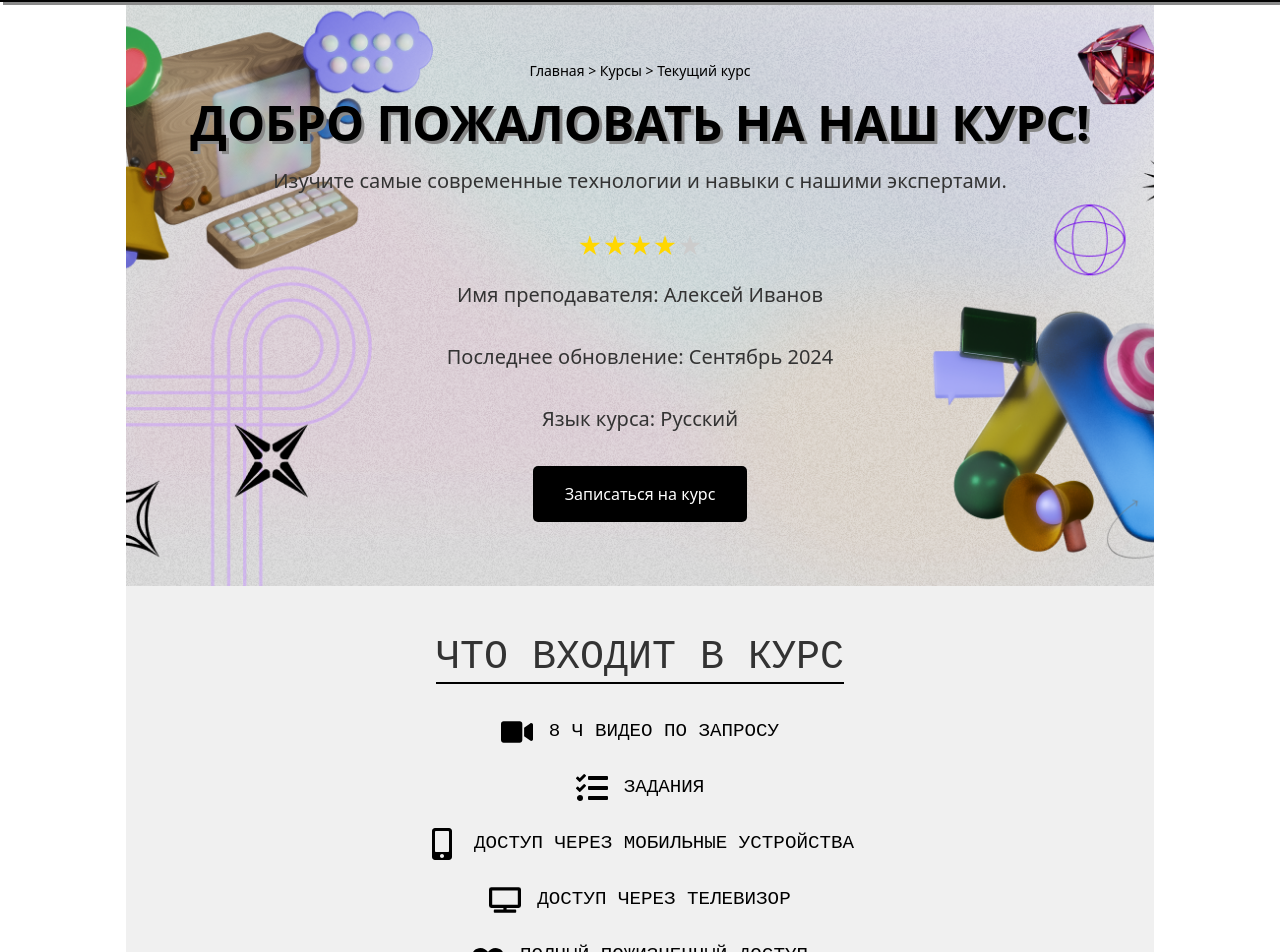
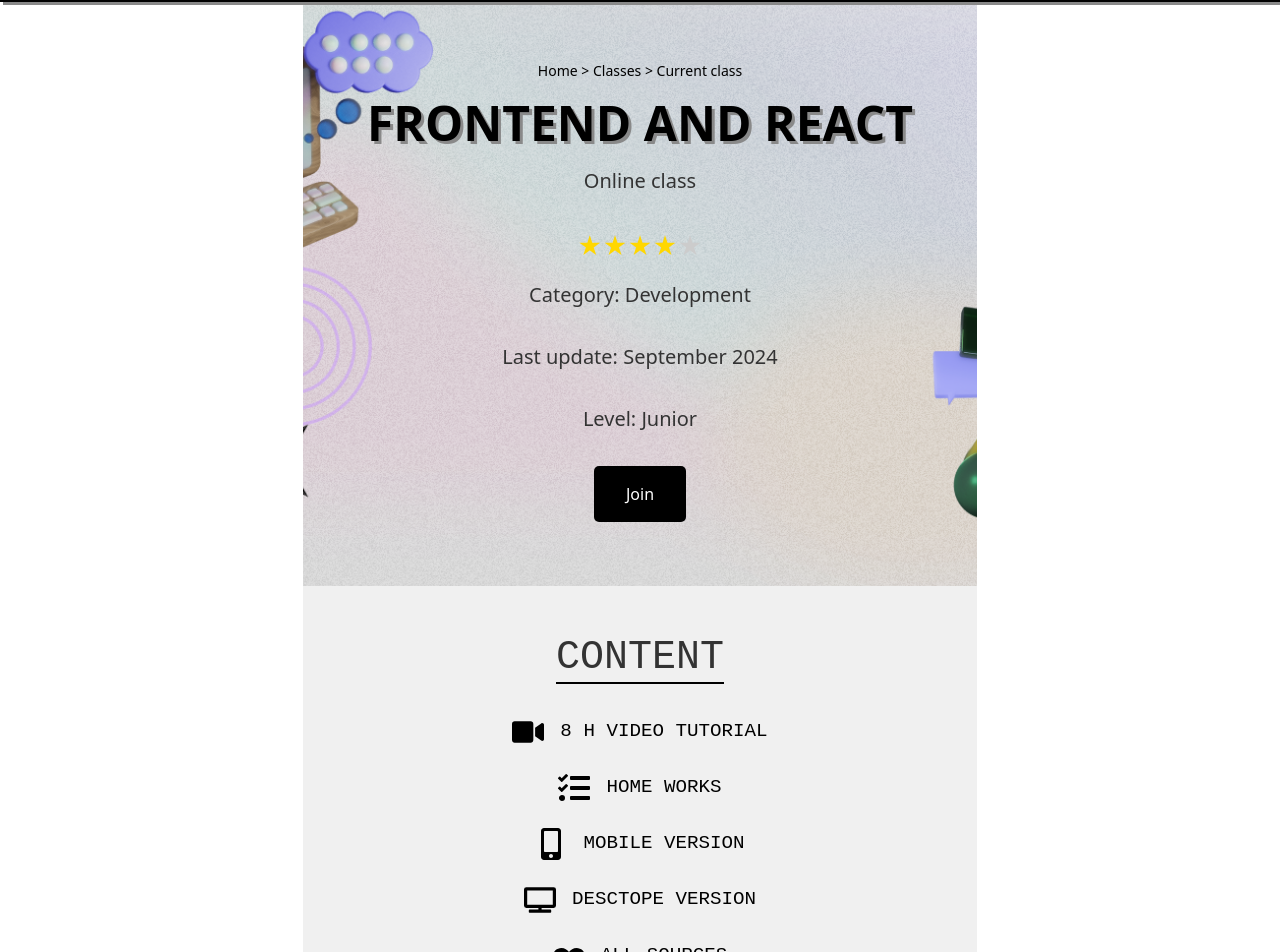
Before and after one commit to visualGravitySense/personal-creative-website, a React (Vite) app: page /courses/1 in a window 1280 px wide. Shown: the part 74-1026 px from the top of the page. Built offline with nearby package versions, Linux system fonts and the light colour scheme.

Commit message:
all courses page, courses search, course sorting

```diff
--- a/src/App.scss
+++ b/src/App.scss
@@ -36,9 +36,7 @@
       }
     }
 
-    .card {
-      padding: 2em;
-    }
+
 
     .read-the-docs {
       color: #888;
--- a/src/components/CourseCard.css
+++ b/src/components/CourseCard.css
@@ -1,5 +1,5 @@
 .course-card {
-    margin: 1rem;
+  /* margin: 1rem; */
   box-shadow: 0 4px 8px rgba(0, 0, 0, 0.1);
   border-radius: 8px;
 }
@@ -21,6 +21,7 @@
 
 .btn-course-details {
   margin-right: 0.5rem;
+  margin-bottom: 0.5rem;
 }
 
 .btn-add-to-cart {
--- a/src/components/CourseCard.jsx
+++ b/src/components/CourseCard.jsx
@@ -12,13 +12,13 @@
           {course.description}
         </Card.Text>
         <div className="course-price">
-          <strong>Price: {course.price} ₽</strong>
+          <strong>Price: {course.price} €</strong>
         </div>
         <Button variant="primary" href={`/courses/${course.id}`} className="btn-course-details">
-          Подробнее
+          Details
         </Button>
         <Button variant="secondary" className="btn-add-to-cart" onClick={() => handleAddToCart(course.id)}>
-          В корзину
+          To checkout
         </Button>
       </Card.Body>
     </Card>
--- a/src/components/CourseFilters.jsx
+++ b/src/components/CourseFilters.jsx
@@ -16,24 +16,24 @@
 
   return (
     <section className="course-filters">
-      <h3>Фильтры поиска курсов</h3>
+      <h3>Courses search</h3>
       <Form>
         <Row>
           {/* Фильтр по категориям */}
           <Col md={3}>
             <Form.Group controlId="category">
-              <Form.Label>Категория</Form.Label>
+              <Form.Label>Category</Form.Label>
               <Form.Control
                 as="select"
                 value={category}
                 onChange={(e) => setCategory(e.target.value)}
               >
-                <option value="">Все категории</option>
-                <option value="design">Дизайн</option>
-                <option value="programming">Программирование</option>
-                <option value="business">Бизнес</option>
-                <option value="music">Музыка</option>
-                <option value="art">Искусство</option>
+                <option value="">All categories</option>
+                <option value="design">Design</option>
+                <option value="programming">Development</option>
+                <option value="business">Business</option>
+                <option value="music">Music</option>
+                <option value="art">Art</option>
               </Form.Control>
             </Form.Group>
           </Col>
@@ -41,15 +41,15 @@
           {/* Фильтр по уровню */}
           <Col md={3}>
             <Form.Group controlId="level">
-              <Form.Label>Уровень</Form.Label>
+              <Form.Label>Level</Form.Label>
               <Form.Control
                 as="select"
                 value={level}
                 onChange={(e) => setLevel(e.target.value)}
               >
-                <option value="">Все уровни</option>
-                <option value="beginner">Начинающий</option>
-                <option value="intermediate">Продвинутый</option>
+                <option value="">All levels</option>
+                <option value="beginner">Junior</option>
+                <option value="intermediate">Middle</option>
               </Form.Control>
             </Form.Group>
           </Col>
@@ -57,15 +57,15 @@
           {/* Фильтр по стоимости */}
           <Col md={3}>
             <Form.Group controlId="price">
-              <Form.Label>Стоимость</Form.Label>
+              <Form.Label>Price</Form.Label>
               <Form.Control
                 as="select"
                 value={price}
                 onChange={(e) => setPrice(e.target.value)}
               >
-                <option value="">Любая стоимость</option>
-                <option value="free">Бесплатные</option>
-                <option value="paid">Платные</option>
+                <option value="">Any</option>
+                <option value="free">Free</option>
+                <option value="paid">Paid</option>
               </Form.Control>
             </Form.Group>
           </Col>
@@ -73,23 +73,23 @@
           {/* Фильтр по рейтингу */}
           <Col md={3}>
             <Form.Group controlId="rating">
-              <Form.Label>Рейтинг</Form.Label>
+              <Form.Label>Raiting</Form.Label>
               <Form.Control
                 as="select"
                 value={rating}
                 onChange={(e) => setRating(e.target.value)}
               >
-                <option value="">Все рейтинги</option>
-                <option value="4">4+ звезд</option>
-                <option value="3">3+ звезд</option>
-                <option value="2">2+ звезд</option>
+                <option value="">All ratings</option>
+                <option value="4">4+ stars</option>
+                <option value="3">3+ stars</option>
+                <option value="2">2+ stars</option>
               </Form.Control>
             </Form.Group>
           </Col>
         </Row>
 
         <Button className="btn-apply-filters" onClick={handleFilter}>
-          Применить фильтры
+          Use filters
         </Button>
       </Form>
     </section>
--- a/src/components/Courses/CourseInfo.jsx
+++ b/src/components/Courses/CourseInfo.jsx
@@ -12,32 +12,32 @@
 const CourseInfo = ({ theme }) => {
   return (
     <section className={`course-info ${theme === "dark" ? "dark-mode" : ""}`}>
-      <h2>Что входит в курс</h2>
+      <h2>Content</h2>
       <ul className="course-info-list">
         <li>
           <FaVideo className="icon" />
-          <span>8 ч видео по запросу</span>
+          <span>8 h video tutorial</span>
         </li>
         <li>
           <FaTasks className="icon" />
-          <span>Задания</span>
+          <span>Home works</span>
         </li>
         <li>
           <FaMobileAlt className="icon" />
-          <span>Доступ через мобильные устройства</span>
+          <span>Mobile version</span>
         </li>
         <li>
           <FaTv className="icon" />
-          <span>Доступ через телевизор</span>
+          <span>Desctope version</span>
         </li>
         <li>
           <FaInfinity className="icon" />
-          <span>Полный пожизненный доступ</span>
+          <span>All sources</span>
         </li>
-        <li>
+        {/* <li>
           <FaCertificate className="icon" />
           <span>Сертификат об окончании</span>
-        </li>
+        </li> */}
       </ul>
     </section>
   );
--- a/src/components/Courses/HeroClasses.jsx
+++ b/src/components/Courses/HeroClasses.jsx
@@ -8,12 +8,12 @@
       <div className="hero-content">
         {/* Хлебные крошки */}
         <nav className="breadcrumb-nav">
-          <a href="/">Главная</a> &gt; <a href="/courses">Курсы</a> &gt;{" "}
-          <a href="/courses/current">Текущий курс</a>
+          <a href="/">Home</a> &gt; <a href="/courses">Classes</a> &gt;{" "}
+          <a href="/courses/current">Current class</a>
         </nav>
-        <h1>Добро пожаловать на наш курс!</h1>
+        <h1>Frontend and React</h1>
         <p>
-          Изучите самые современные технологии и навыки с нашими экспертами.
+          Online class
         </p>
         <div className="course-details">
           <div className="rating">
@@ -23,11 +23,11 @@
               </span>
             ))}
           </div>
-          <p className="instructor-name">Имя преподавателя: Алексей Иванов</p>
-          <p className="last-updated">Последнее обновление: Сентябрь 2024</p>
-          <p className="language">Язык курса: Русский</p>
+          <p className="instructor-name">Category: Development</p>
+          <p className="last-updated">Last update: September 2024</p>
+          <p className="language">Level: Junior</p>
         </div>
-        <button className="cta-button">Записаться на курс</button>
+        <button className="cta-button">Join</button>
       </div>
     </section>
   );
--- a/src/components/Pagination.css
+++ b/src/components/Pagination.css
@@ -6,7 +6,7 @@
   }
 
   .pagination-button {
-    background-color: #f0f0f0;
+    background-color: #66d01b;
     border: 2px solid #000;
     padding: 0.5rem 1rem;
     font-family: 'Courier New', Courier, monospace;
--- a/src/components/Pagination.jsx
+++ b/src/components/Pagination.jsx
@@ -18,7 +18,7 @@
             onClick={() => handlePageChange(currentPage - 1)}
             disabled={currentPage === 1}
         >
-            Предыдущая
+            Previous
         </button>
 
         {Array.from({ length: totalPages }, (_, index) => (
@@ -36,7 +36,7 @@
             onClick={() => handlePageChange(currentPage + 1)}
             disabled={currentPage === totalPages}
         >
-            Следующая
+            Next
         </button>
         </div>
     </section>
```
Also changed, not shown: src/components/CourseSorting.jsx (+17 -11 lines), src/components/FeaturedCourses.scss (line endings or trailing spaces). Lines whose indentation alone changed are shown as unchanged.
